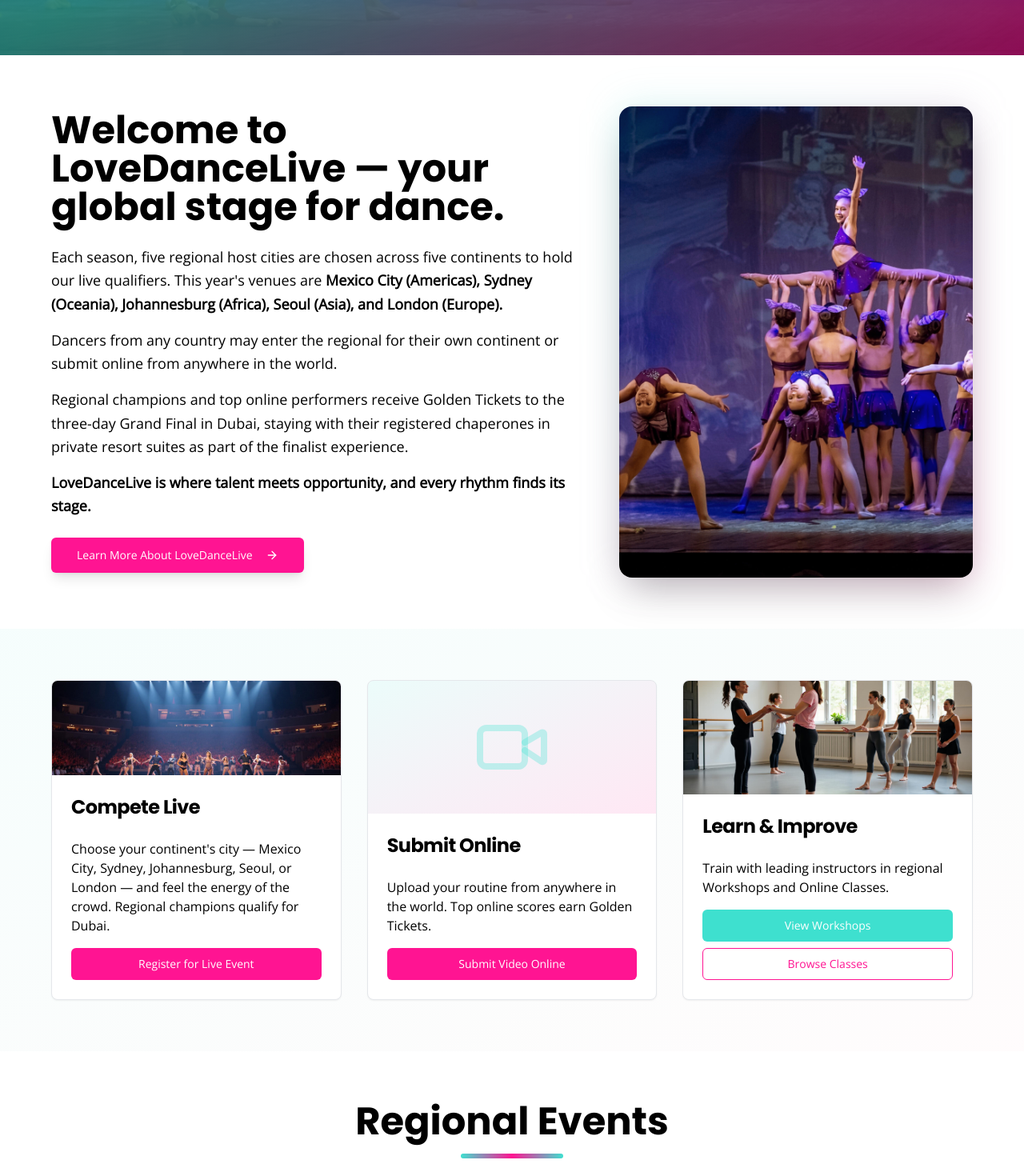
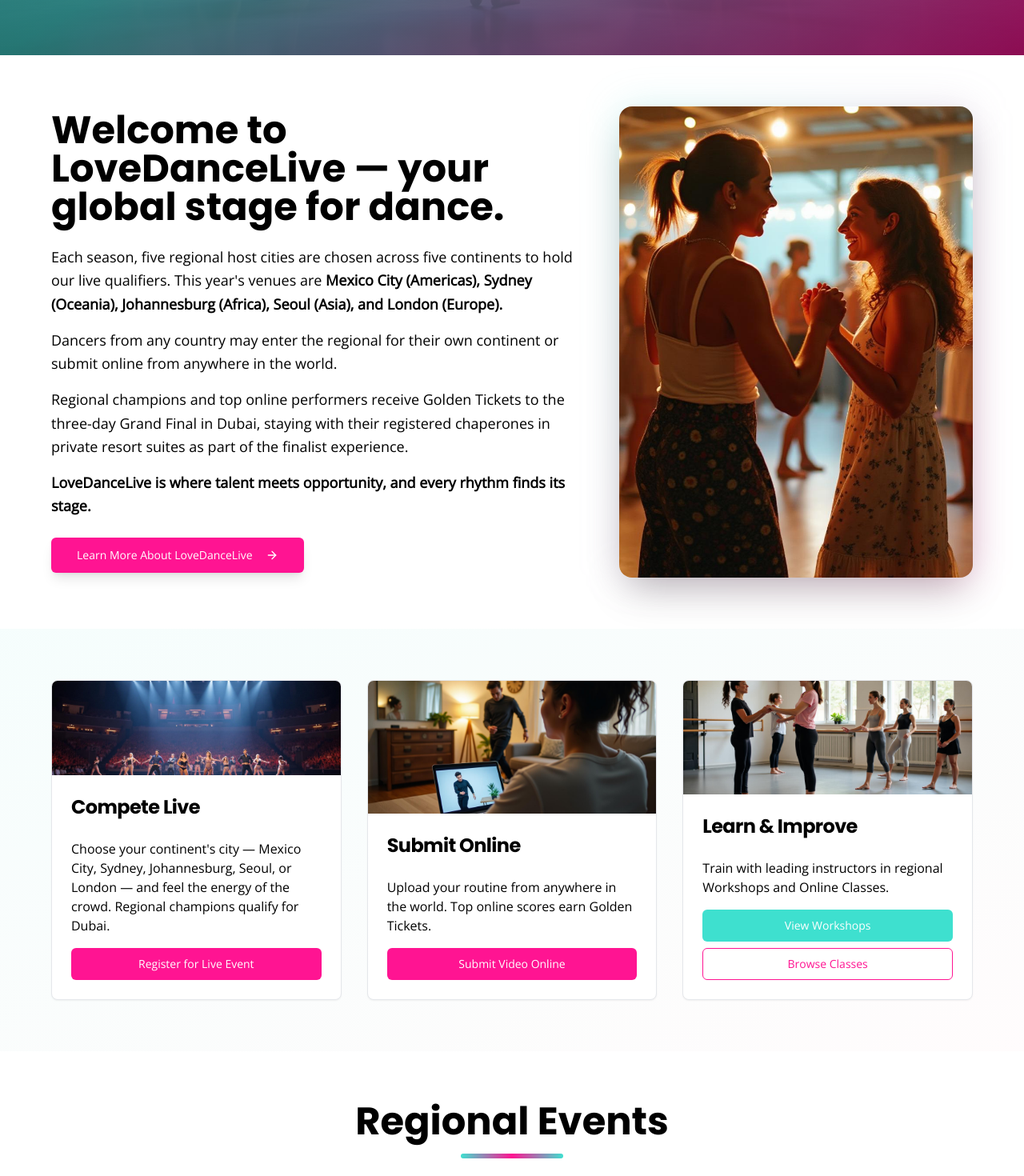
Before and after one commit to Graphiqueartem/load-and-bloom, a React (Vite) app: page / in a window 1280 px wide. Shown: the part 860-2330 px from the top of the page at 80% size. Built offline with nearby package versions, Linux system fonts and the light colour scheme; no server answers; the database is empty; a web font is replaced by a local one.

Commit message:
Update home page images

```diff
--- a/src/pages/Home.tsx
+++ b/src/pages/Home.tsx
@@ -12,14 +12,21 @@ import {
   CarouselPrevious,
 } from "@/components/ui/carousel";
 
-const heroImage = '/lovable-uploads/47a64dda-9083-4c59-962a-605d69645979.png';
+import heroImage from '@/assets/hero-dance.jpg';
 import eventPoster1 from '@/assets/event-poster-1.jpg';
 import eventPoster2 from '@/assets/event-poster-2.jpg';
 import eventPoster3 from '@/assets/event-poster-3.jpg';
 import eventPosterCompetition from '@/assets/event-poster-competition-1.jpg';
 import eventPosterMasterclass from '@/assets/event-poster-masterclass-1.jpg';
+import eventPosterWorkshop from '@/assets/event-poster-workshop-1.jpg';
 import competitionStage from '@/assets/competition-stage.jpg';
 import workshopScene from '@/assets/workshop-scene.jpg';
+import communityDance from '@/assets/community-dance.jpg';
+import onlineClass from '@/assets/online-class.jpg';
+import ballroomDance from '@/assets/ballroom-dance.jpg';
+import contemporaryDance from '@/assets/contemporary-dance.jpg';
+import hipHopDance from '@/assets/hip-hop-dance.jpg';
+import dubaiFinale from '@/assets/dubai-finale.jpg';
 
 const Home = () => {
   return (
@@ -105,7 +112,7 @@ const Home = () => {
             <div className="relative">
               <div className="absolute inset-0 bg-gradient-to-br from-primary/20 to-accent/20 rounded-2xl blur-xl"></div>
               <img
-                src="/lovable-uploads/47a64dda-9083-4c59-962a-605d69645979.png"
+                src={communityDance}
                 alt="Diverse teen dancers"
                 className="relative rounded-2xl shadow-2xl w-full aspect-[3/4] object-cover"
               />
@@ -143,8 +150,12 @@ const Home = () => {
 
             {/* Submit Online */}
             <Card className="group hover:shadow-2xl hover:-translate-y-2 transition-all duration-300 overflow-hidden h-[400px] flex flex-col">
-              <div className="relative h-48 overflow-hidden bg-gradient-to-br from-primary/10 to-accent/10 flex items-center justify-center">
-                <VideoIcon className="h-24 w-24 text-primary/30" />
+              <div className="relative h-48 overflow-hidden">
+                <img
+                  src={onlineClass}
+                  alt="Online dance submission"
+                  className="w-full h-full object-cover group-hover:scale-110 transition-transform duration-300"
+                />
               </div>
               <CardHeader>
                 <CardTitle className="text-2xl font-poppins">Submit Online</CardTitle>
@@ -310,7 +321,7 @@ const Home = () => {
           <div className="grid md:grid-cols-2 gap-12 items-center max-w-6xl mx-auto">
             <div className="order-2 md:order-1">
               <img
-                src="/lovable-uploads/47a64dda-9083-4c59-962a-605d69645979.png"
+                src={ballroomDance}
                 alt="Dance instructor"
                 className="rounded-2xl shadow-2xl w-full aspect-[7/5] object-cover"
               />
@@ -341,7 +352,7 @@ const Home = () => {
           <div className="grid md:grid-cols-2 gap-12 items-center max-w-6xl mx-auto">
             <div>
               <img
-                src="/lovable-uploads/47a64dda-9083-4c59-962a-605d69645979.png"
+                src={contemporaryDance}
                 alt="LoveDanceLive team backstage"
                 className="rounded-2xl shadow-2xl w-full aspect-video object-cover"
               />
@@ -388,11 +399,18 @@ const Home = () => {
           </div>
 
           <div className="grid grid-cols-2 md:grid-cols-3 gap-6 max-w-5xl mx-auto mb-8">
-            {[1, 2, 3, 4, 5, 6].map((item) => (
-              <div key={item} className="relative aspect-video rounded-lg overflow-hidden shadow-lg hover:shadow-2xl transition-shadow group cursor-pointer">
+            {[
+              { id: 1, img: eventPosterWorkshop },
+              { id: 2, img: hipHopDance },
+              { id: 3, img: ballroomDance },
+              { id: 4, img: contemporaryDance },
+              { id: 5, img: competitionStage },
+              { id: 6, img: workshopScene }
+            ].map((item) => (
+              <div key={item.id} className="relative aspect-video rounded-lg overflow-hidden shadow-lg hover:shadow-2xl transition-shadow group cursor-pointer">
                 <img
-                  src="/lovable-uploads/47a64dda-9083-4c59-962a-605d69645979.png"
-                  alt={`Video ${item}`}
+                  src={item.img}
+                  alt={`Video ${item.id}`}
                   className="w-full h-full object-cover group-hover:scale-110 transition-transform duration-300"
                 />
                 <div className="absolute inset-0 bg-black/40 group-hover:bg-black/20 transition-colors flex items-center justify-center">
@@ -463,7 +481,7 @@ const Home = () => {
       <section className="relative h-[600px] flex items-center justify-center overflow-hidden">
         <div className="absolute inset-0">
           <img
-            src="/lovable-uploads/47a64dda-9083-4c59-962a-605d69645979.png"
+            src={dubaiFinale}
             alt="Dubai stage and resort skyline"
             className="w-full h-full object-cover"
           />
```
Also changed, not shown: src/assets/dubai-finale.jpg (added).
